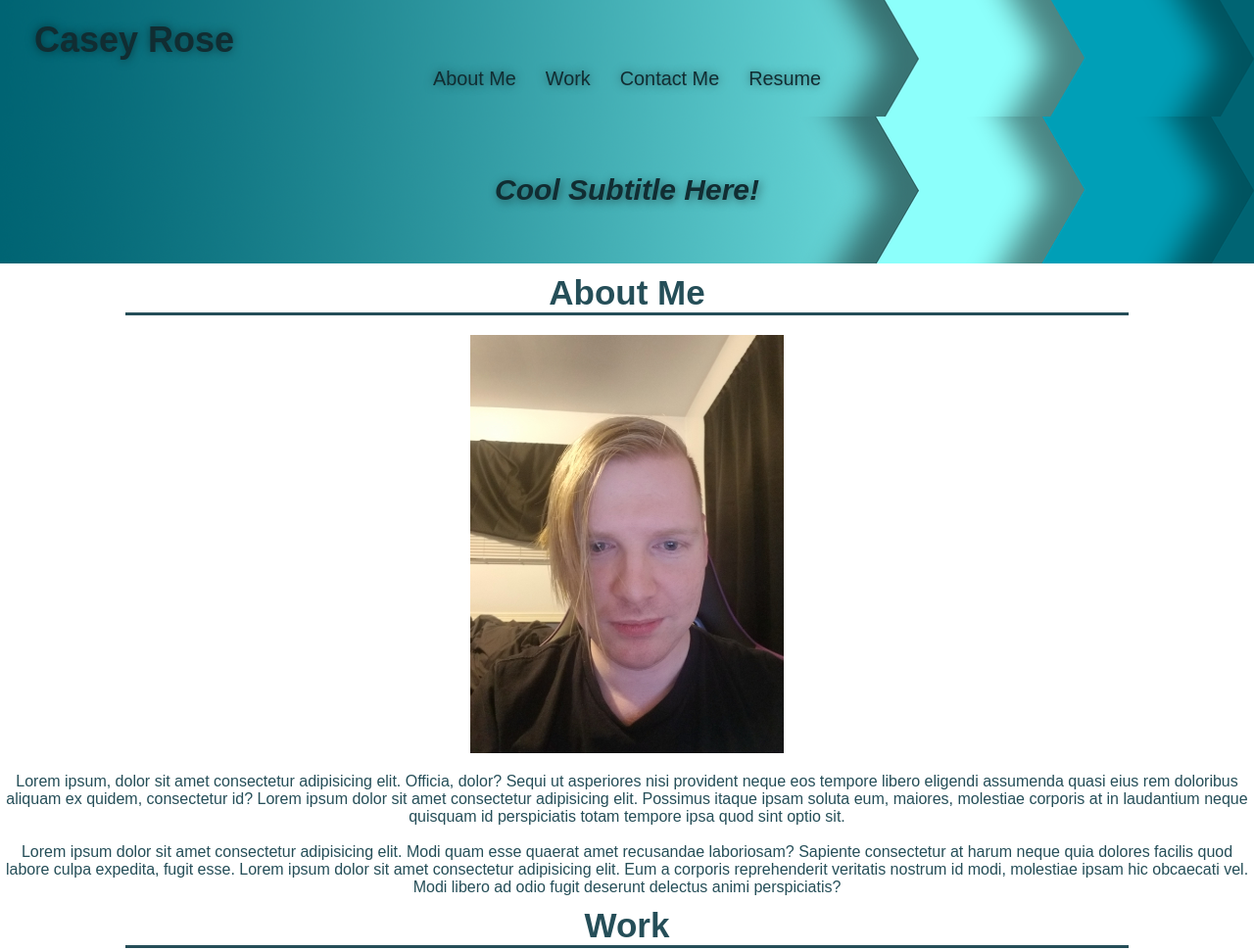
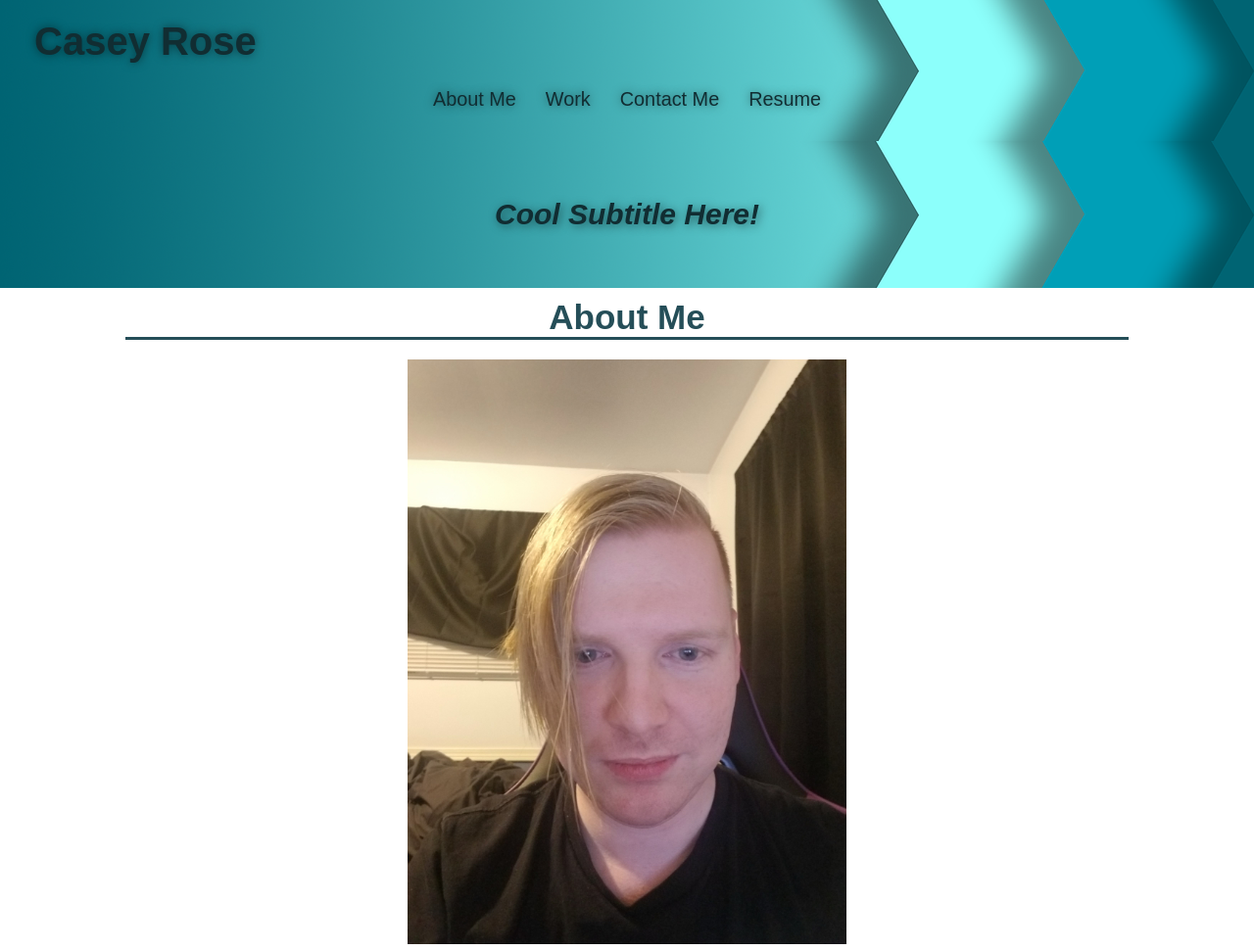
Before and after one commit to Geevaveeri/Casey-Rose-Portfolio, a plain HTML site: page index.html in a window 1280 px wide. Shown: the top 971 px of the page at 98% size. Drawn offline with Linux system fonts and the light colour scheme; files whose address does not match are found by name.

Commit message:
finished media query for tablet responsivness

```diff
--- a/assets/style.css
+++ b/assets/style.css
@@ -361,3 +361,31 @@ footer ul li a {
            margin: 0px 5px;
        }
 }
+
+@media screen and (min-width: 768px) {
+    /* Header Section */
+
+
+    header h1 {
+        font-size: 40px;
+    }
+
+    header ul li {
+        font-size: 40px;
+    }
+    /* about me section */
+
+    #about-me img{
+       width: 35%;
+    }
+    #about-me p {
+        font-size: 30px;
+    }
+
+    /* footer */
+
+    #contact-me ul li {
+        justify-content: space-between;
+        margin: 0px 5px  ;
+    }
+}
```
